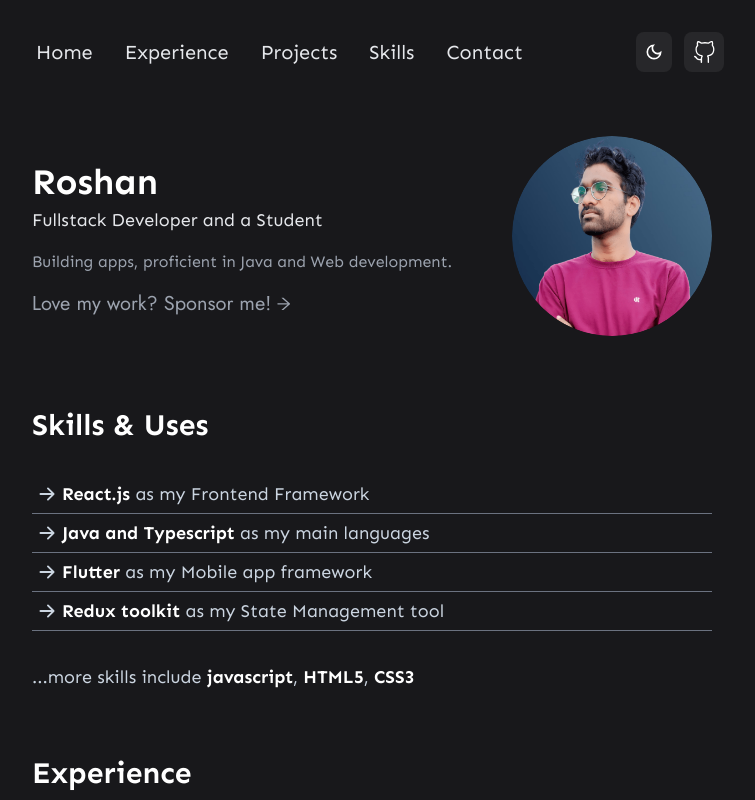
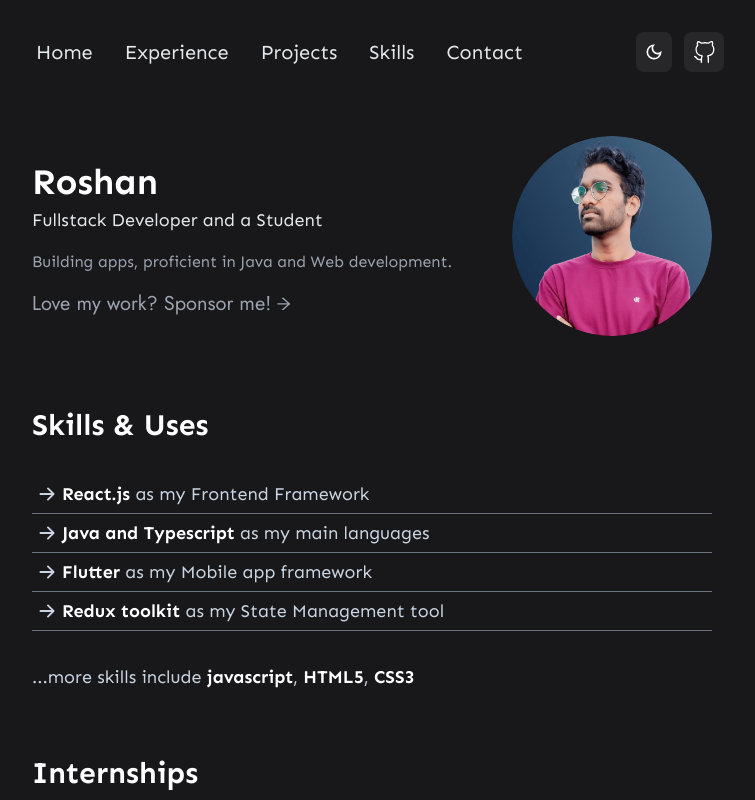
Before and after one commit to crazycodeop/Portfolio_new, a Next.js app: page / in a window 1280 px wide. Shown: the top 800 px of the page, without its empty margins (268-1023 px from the left). Built offline with nearby package versions, Linux system fonts and the light colour scheme.

Commit message:
Update Experience.tsx

```diff
--- a/components/Experience/Experience.tsx
+++ b/components/Experience/Experience.tsx
@@ -6,7 +6,7 @@ import Link from 'next/link';
 
 export const Experience: NextComponentType = () => (
   <div className="my-16 px-3 font-sen ctx" id="experience">
-    <p className="text-3xl font-bold dark:text-white mb-8">Experience</p>
+    <p className="text-3xl font-bold dark:text-white mb-8">Internships</p>
     <div className="flex flex-wrap sm:flex-nowrap	 relative border-l border-l-gray-600 px-4 py-2  border-gray-400">
       <span className="w-2 h-2 bg-gray-600 -left-1 rounded-full absolute top-1/2 -translate-y-1/2" />
       <a
```
